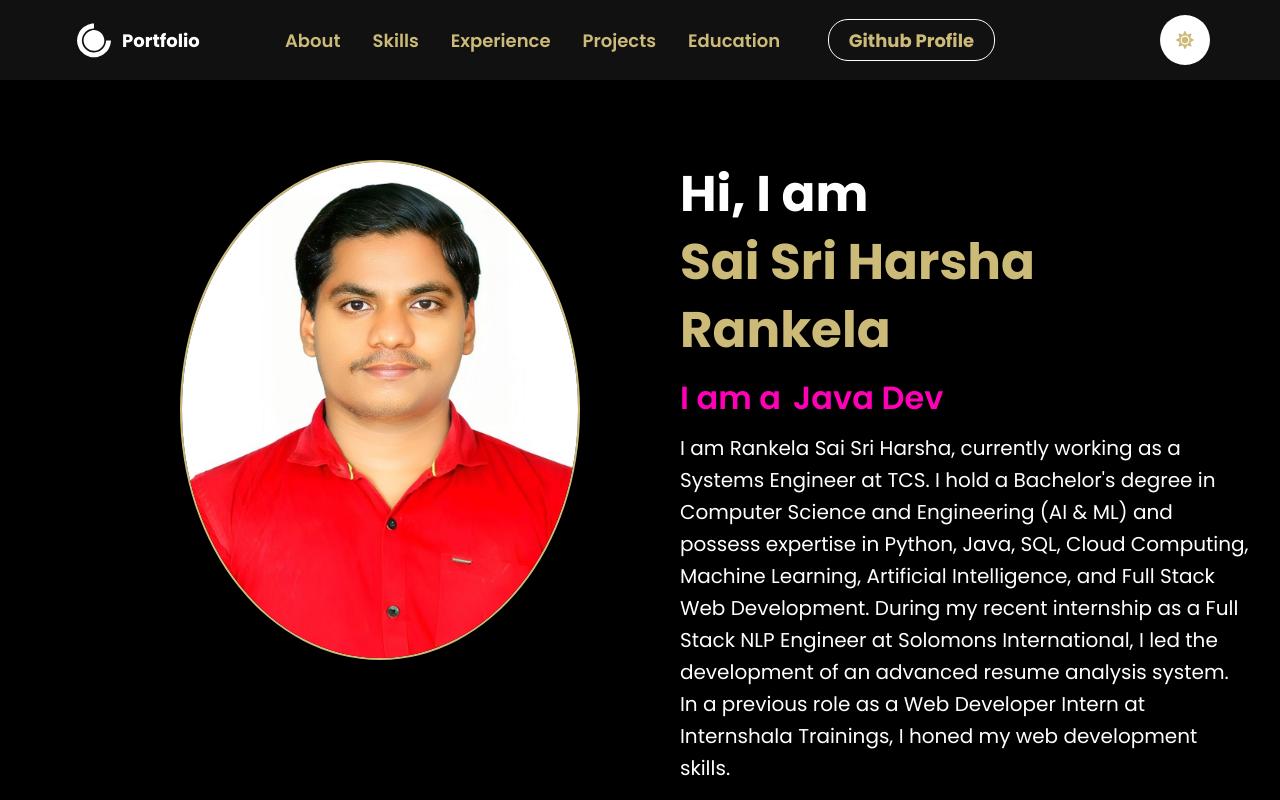
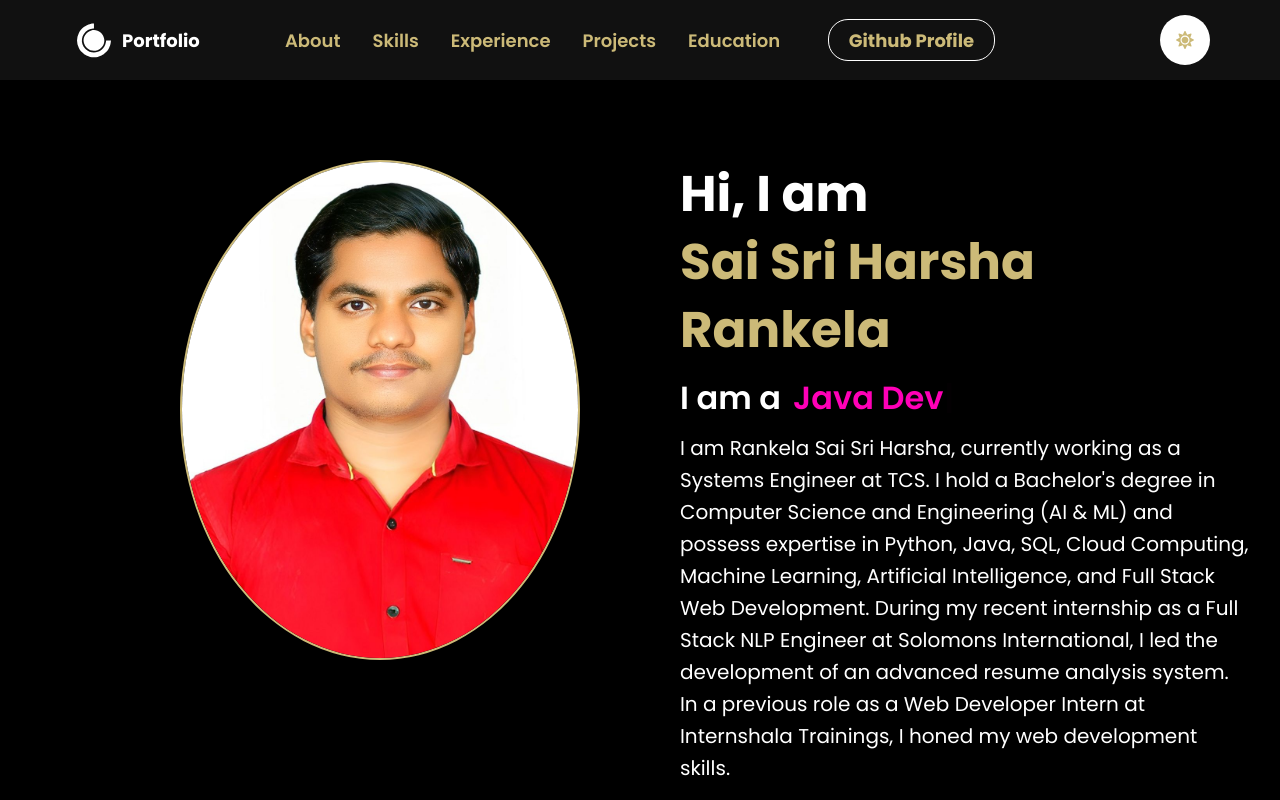
Before and after one commit to saisriharsha2003/Harsha_Portfolio, a React (Create React App) app: page / in a window 1280 px wide. Shown: the top 800 px of the page. Built offline with nearby package versions, Linux system fonts and the light colour scheme.

Commit message:
fixed some changes

```diff
--- a/src/components/HeroSection/HeroStyle.js
+++ b/src/components/HeroSection/HeroStyle.js
@@ -136,6 +136,9 @@ export const Span = styled.span`
   cursor: pointer;
 `;
 
+export const CodingTitle = styled.div`
+color: ${({ theme }) => theme.text_secondary};`
+
 export const SubTitle = styled.div`
   font-size: 20px;
   line-height: 32px;
--- a/src/components/HeroSection/index.js
+++ b/src/components/HeroSection/index.js
@@ -1,5 +1,5 @@
 import React from 'react'
-import { HeroContainer, HeroLeftContainer, Img, HeroInnerContainer,HeroInnerContainer1, TextLoop, Title, Span, SubTitle,Title1, ResumeButton } from './HeroStyle'
+import { HeroContainer, HeroLeftContainer, Img, HeroInnerContainer,HeroInnerContainer1, TextLoop, Title, Span, SubTitle,Title1, ResumeButton, CodingTitle } from './HeroStyle'
 import HeroImg from '../../images/HeroImage.jpg'
 import Typewriter from 'typewriter-effect';
 import { Bio } from '../../data/constants';
@@ -19,7 +19,7 @@ const HeroSection = () => {
                         <Title>Hi, I am <br /> </Title>
                         <Title1>{Bio.name}</Title1>
                         <TextLoop>
-                            <p style={{color: theme}}>I am a</p>
+                            <p style={{color: theme}}><CodingTitle>I am a</CodingTitle></p>
                             <Span>
                                 <Typewriter
                                     options={{
```
